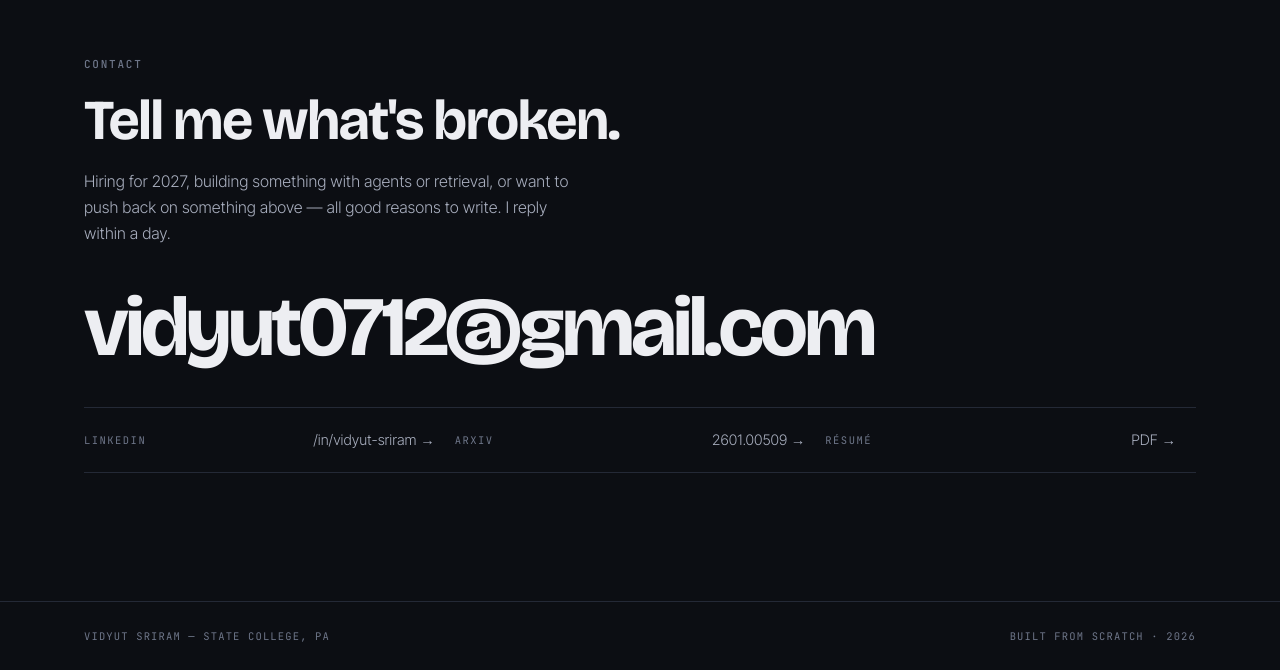
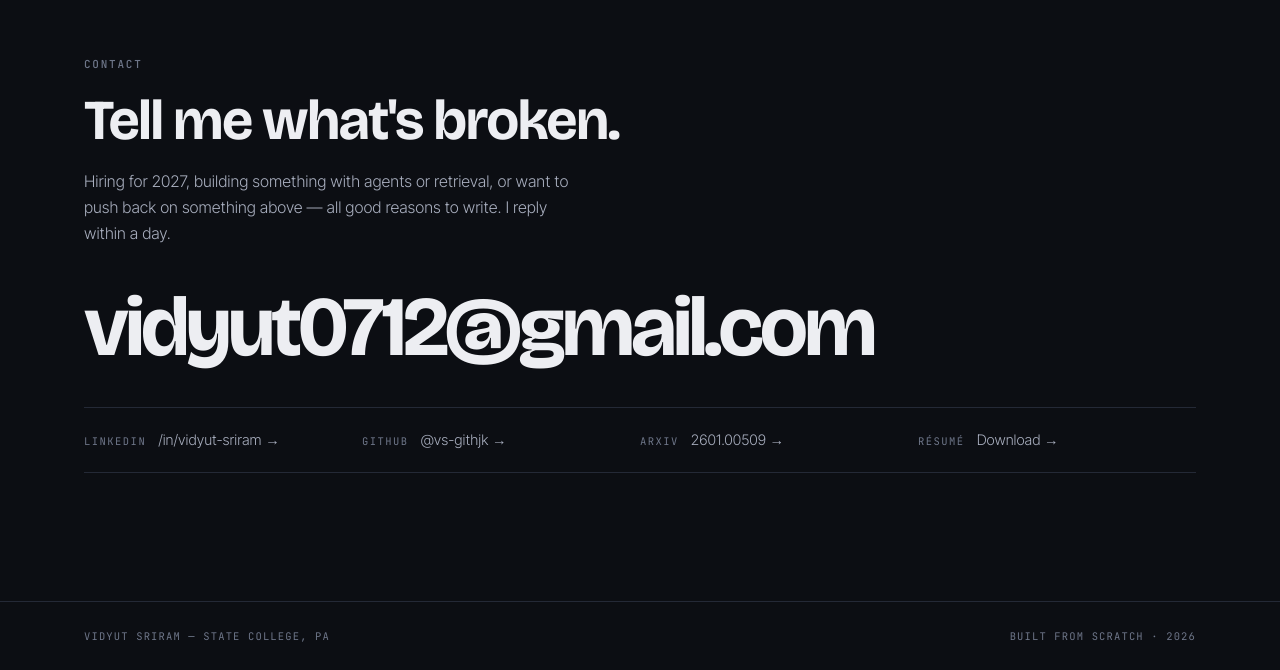
Before and after one commit to vs-githjk/Portfolio, a React (Vite) app: page / in a window 1280 px wide. Shown: the part 8906-9576 px from the top of the page. Built offline with nearby package versions, Linux system fonts and the light colour scheme.

Commit message:
Contact: GitHub link, resume.pdf wired, label sits beside its value

```diff
--- a/src/data/content.js
+++ b/src/data/content.js
@@ -386,9 +386,9 @@ export const contact = {
       value: '/in/vidyut-sriram',
       href: 'https://www.linkedin.com/in/vidyut-sriram-4b5a012aa',
     },
-    { kind: 'GitHub', value: '@yourhandle', href: '' }, // TODO
+    { kind: 'GitHub', value: '@vs-githjk', href: 'https://github.com/vs-githjk' },
     { kind: 'arXiv', value: '2601.00509', href: 'https://arxiv.org/abs/2601.00509' },
-    { kind: 'Résumé', value: 'PDF', href: '/resume.pdf' }, // drop resume.pdf in /public
+    { kind: 'Résumé', value: 'Download', href: '/resume.pdf' },
   ],
   footerLeft: 'Vidyut Sriram — State College, PA',
   footerRight: 'Built from scratch · 2026',
--- a/src/styles/sections.css
+++ b/src/styles/sections.css
@@ -548,9 +548,9 @@
   padding: 20px 20px 20px 0;
   border-bottom: var(--rule);
   display: flex;
-  align-items: center;
-  justify-content: space-between;
-  gap: 16px;
+  align-items: baseline;
+  justify-content: flex-start; /* label sits next to its value, not across the cell */
+  gap: 12px;
   transition: padding-left 0.3s var(--ease-out);
 }
 .links a:hover { padding-left: 12px; }
```
Also changed, not shown: 1 other file (tests, documents, lock files or other folders).
